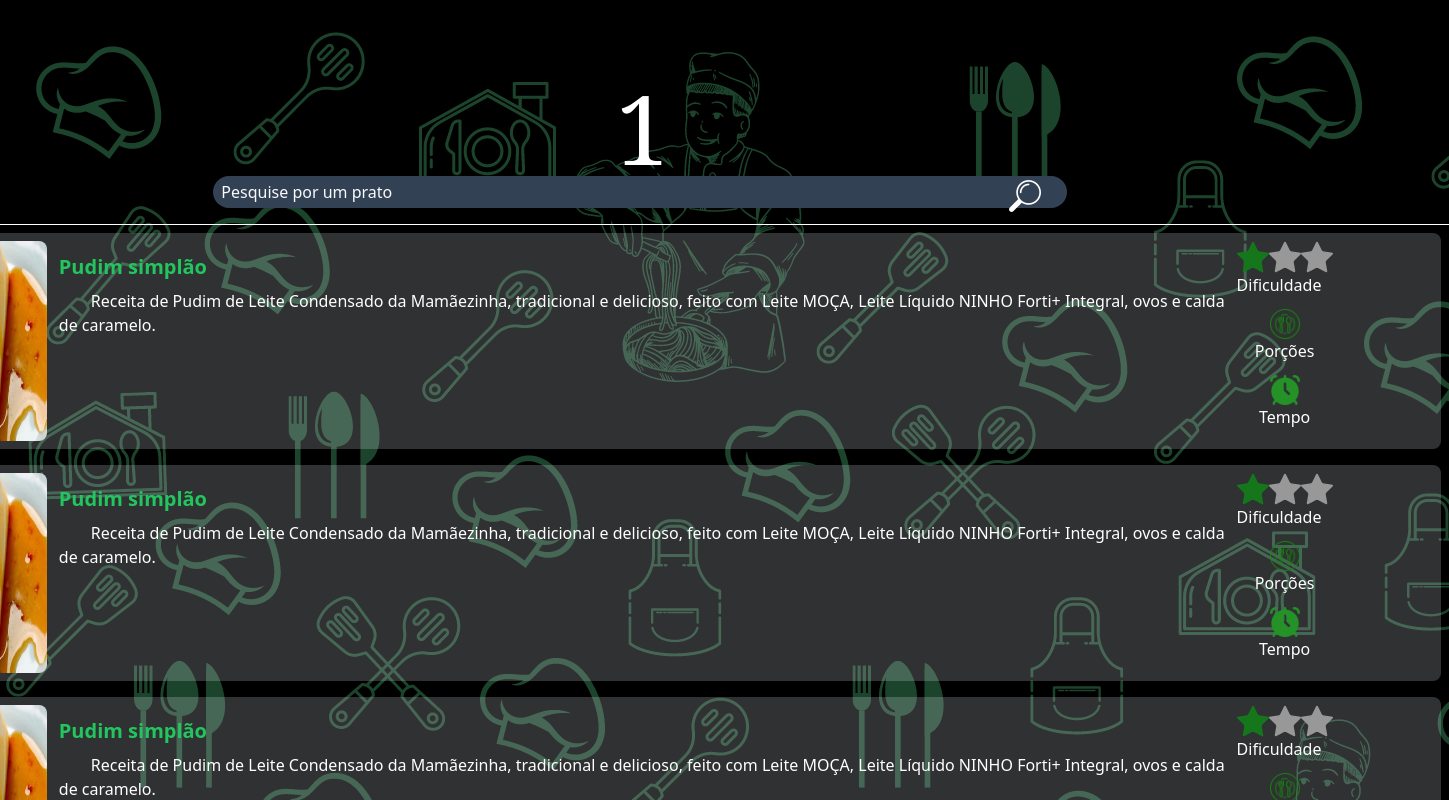
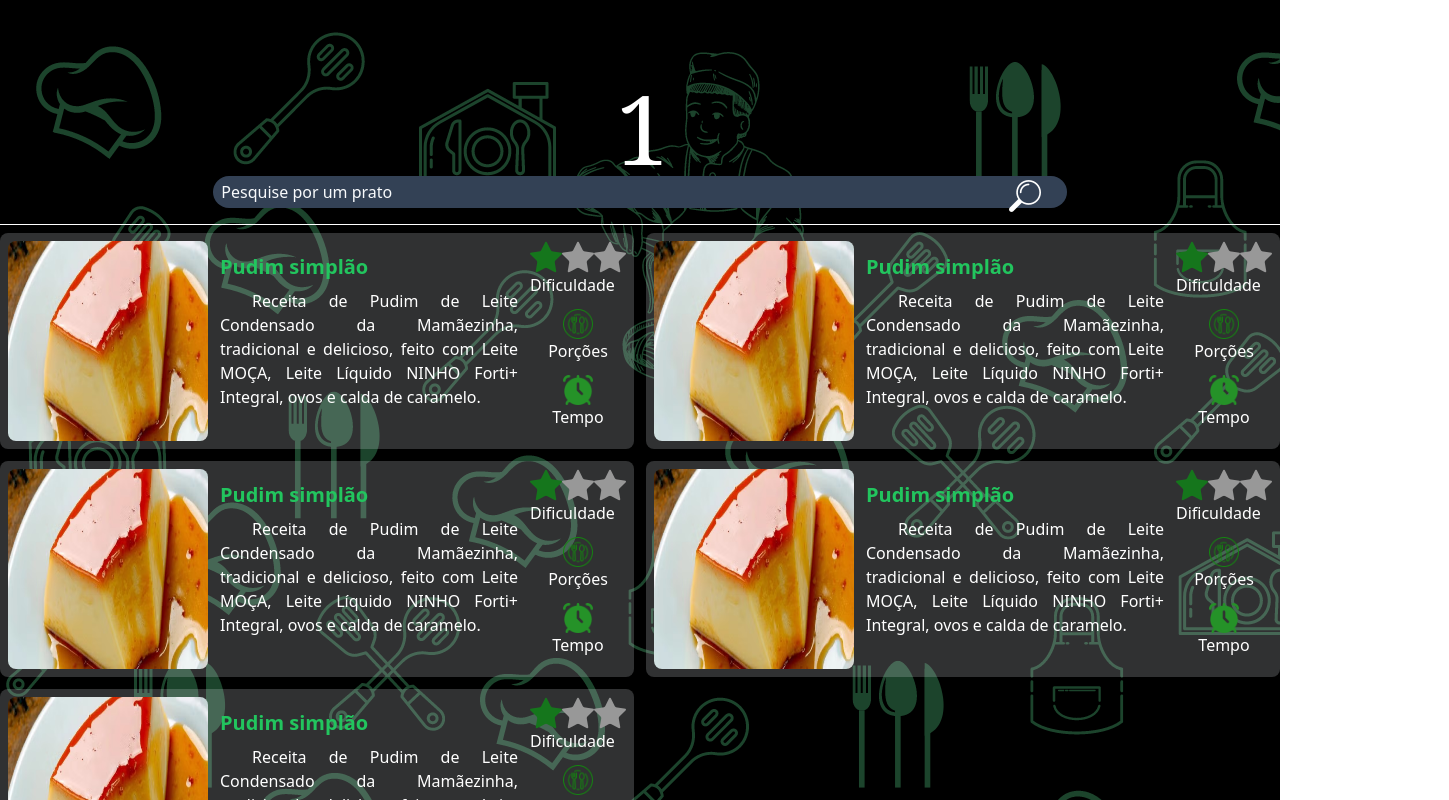
Before and after one commit to Andre-MB/front-ChefOnline, a React (Vite) app: page /category/1 in a window 1280 px wide. Shown: the top 800 px of the page, 1449 px wide, since content can reach past the window. Built offline with nearby package versions, Linux system fonts and the light colour scheme.

Commit message:
updated layout grid

```diff
--- a/pages/Category.jsx
+++ b/pages/Category.jsx
@@ -26,8 +26,8 @@ export default function Category() {
           />
         </div>
 
-        <div className="flex flex-wrap text-white border-t border-white mt-10">
-          <div className="flex p-2 w-max bg-slate-100 bg-opacity-20 w-1/2 rounded-lg m-2">
+        <div className="grid grid-cols-2 text-white border-t border-white mt-10 gap-3 pt-2">
+          <div className="flex p-2 bg-slate-100 bg-opacity-20 w-full rounded-lg ">
             <img
               className="imagemDoCard rounded-lg"
               src="../public/image.png"
@@ -72,8 +72,7 @@ export default function Category() {
 
             {/*  */}
           </div>
-
-          <div className="flex p-2 w-max bg-slate-100 bg-opacity-20 w-1/2 rounded-lg m-2">
+          <div className="flex p-2 bg-slate-100 bg-opacity-20 w-full rounded-lg ">
             <img
               className="imagemDoCard rounded-lg"
               src="../public/image.png"
@@ -118,8 +117,97 @@ export default function Category() {
 
             {/*  */}
           </div>
+          <div className="flex p-2 bg-slate-100 bg-opacity-20 w-full rounded-lg ">
+            <img
+              className="imagemDoCard rounded-lg"
+              src="../public/image.png"
+              alt=""
+            />
 
-          <div className="flex p-2 w-max bg-slate-100 bg-opacity-20 w-1/2 rounded-lg m-2">
+            <div className="flex flex-col w-3/4 p-3 ">
+              <h1 className="text-xl text-green-500 font-bold">
+                Pudim simplão
+              </h1>
+              <p className="text-justify indent-8 pt-2">
+                Receita de Pudim de Leite Condensado da Mamãezinha, tradicional
+                e delicioso, feito com Leite MOÇA, Leite Líquido NINHO Forti+
+                Integral, ovos e calda de caramelo.
+              </p>
+            </div>
+
+            <div className="flex flex-col gap-3 items-center">
+              <div className="flex flex-col w-max">
+                <div className="flex">
+                  <img src="../public/black-star-silhouette-verde.png" alt="" />
+                  <img src="../public/black-star-silhouette-cinza.png" alt="" />
+                  <img src="../public/black-star-silhouette-cinza.png" alt="" />
+                </div>
+                <h1>Dificuldade</h1>
+              </div>
+
+              <div className="flex flex-col items-start w-max">
+                <div className="flex flex-col items-center">
+                  <img src="../public/prato.png" alt="" width={30} />
+                  <h1>Porções</h1>
+                </div>
+              </div>
+
+              <div className="flex flex-col items-start w-max">
+                <div className="flex flex-col items-center">
+                  <img src="../public/despertador2.png" width={30} alt="" />
+                  <h1>Tempo</h1>
+                </div>
+              </div>
+            </div>
+
+            {/*  */}
+          </div>{" "}
+          <div className="flex p-2 bg-slate-100 bg-opacity-20 w-full rounded-lg ">
+            <img
+              className="imagemDoCard rounded-lg"
+              src="../public/image.png"
+              alt=""
+            />
+
+            <div className="flex flex-col w-3/4 p-3 ">
+              <h1 className="text-xl text-green-500 font-bold">
+                Pudim simplão
+              </h1>
+              <p className="text-justify indent-8 pt-2">
+                Receita de Pudim de Leite Condensado da Mamãezinha, tradicional
+                e delicioso, feito com Leite MOÇA, Leite Líquido NINHO Forti+
+                Integral, ovos e calda de caramelo.
+              </p>
+            </div>
+
+            <div className="flex flex-col gap-3 items-center">
+              <div className="flex flex-col w-max">
+                <div className="flex">
+                  <img src="../public/black-star-silhouette-verde.png" alt="" />
+                  <img src="../public/black-star-silhouette-cinza.png" alt="" />
+                  <img src="../public/black-star-silhouette-cinza.png" alt="" />
+                </div>
+                <h1>Dificuldade</h1>
+              </div>
+
+              <div className="flex flex-col items-start w-max">
+                <div className="flex flex-col items-center">
+                  <img src="../public/prato.png" alt="" width={30} />
+                  <h1>Porções</h1>
+                </div>
+              </div>
+
+              <div className="flex flex-col items-start w-max">
+                <div className="flex flex-col items-center">
+                  <img src="../public/despertador2.png" width={30} alt="" />
+                  <h1>Tempo</h1>
+                </div>
+              </div>
+            </div>
+
+            {/*  */}
+          </div>{" "}
+          <div className="flex p-2 bg-slate-100 bg-opacity-20 w-full rounded-lg ">
             <img
               className="imagemDoCard rounded-lg"
               src="../public/image.png"
```
